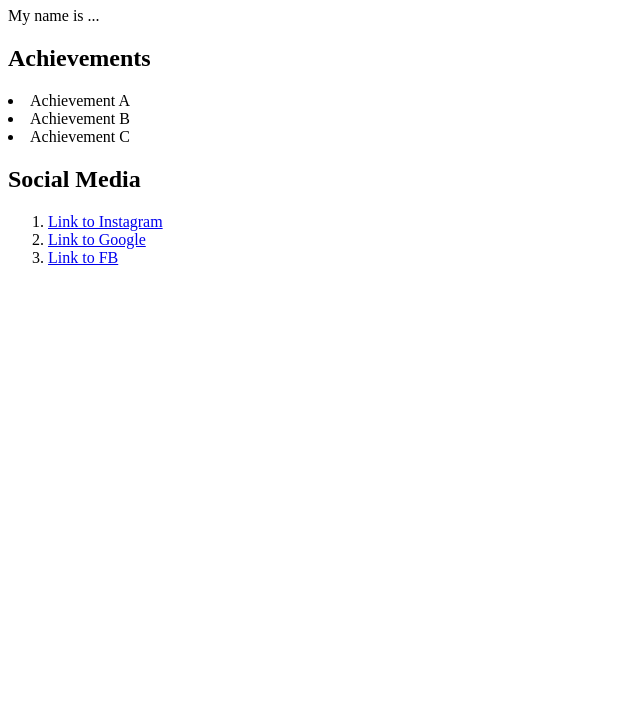
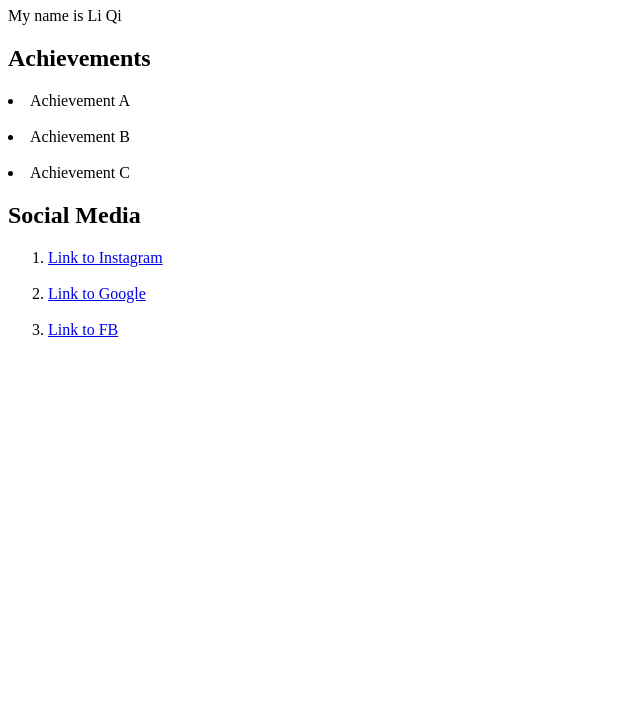
Before and after one commit to rickan38/web, a plain HTML site: page index.html in a window 1280 px wide. Shown: the part 73-800 px from the top of the page, without its empty margins (0-640 px from the left). Drawn offline with Linux system fonts and the light colour scheme.

Commit message:
First Draft

```diff
--- a/index.html
+++ b/index.html
@@ -1,18 +1,22 @@
 <!DOCTYPE html>
 <html>
   <h1>About Me</h1>
-  <p>My name is ...</p>
+  <p>My name is Li Qi</p>
 
   <h2>Achievements</h2>
   <u1>
     <li>Achievement A</li>
+    <br>
     <li>Achievement B</li>
+    <br>
     <li>Achievement C</li>
   </u1>
 
   <h2>Social Media</h2>
   <ol>
     <li><a href=https://www.instagram.com/liqitann/>Link to Instagram</a></li>
+    <br>
     <li><a href=https://www.google.com>Link to Google</a></li>
+    <br>
     <li><a href=https://www.facebook.com/liqitan38>Link to FB</a></li>
 </html>
```
